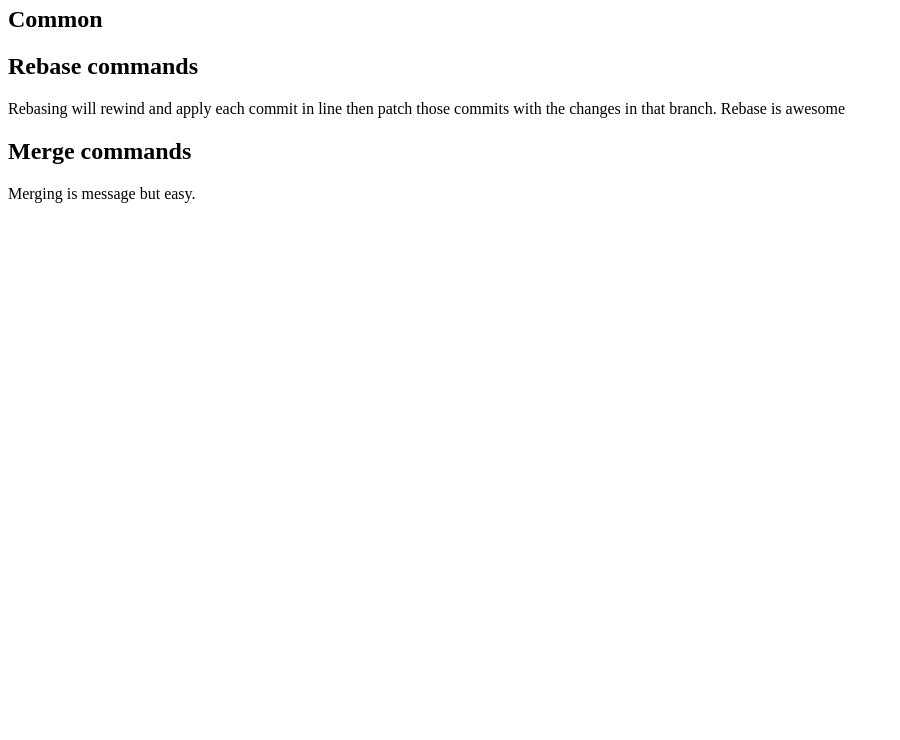
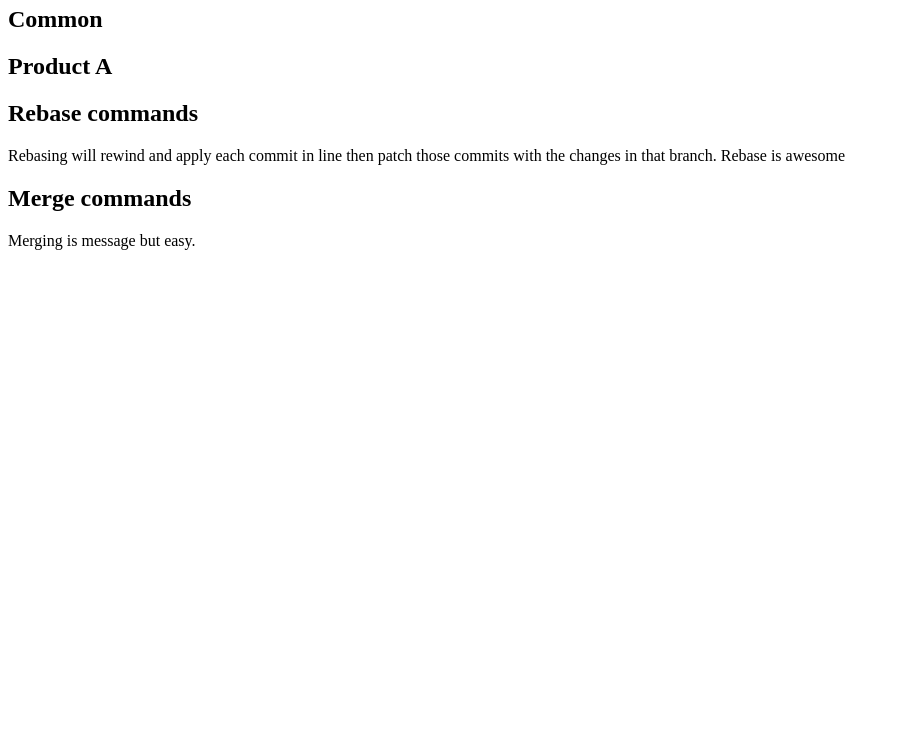
Before and after one commit to map7/testgit, a plain HTML site: page index.html in a window 1280 px wide. Shown: the part 60-800 px from the top of the page, without its empty margins (0-900 px from the left). Drawn offline with Linux system fonts and the light colour scheme.

Commit message:
Add product A heading

```diff
--- a/index.html
+++ b/index.html
@@ -2,6 +2,7 @@
 
 <h2>Common</h2>
 
+<h2>Product A</h2>
 
 <h2>Rebase commands</h2>
 
```
